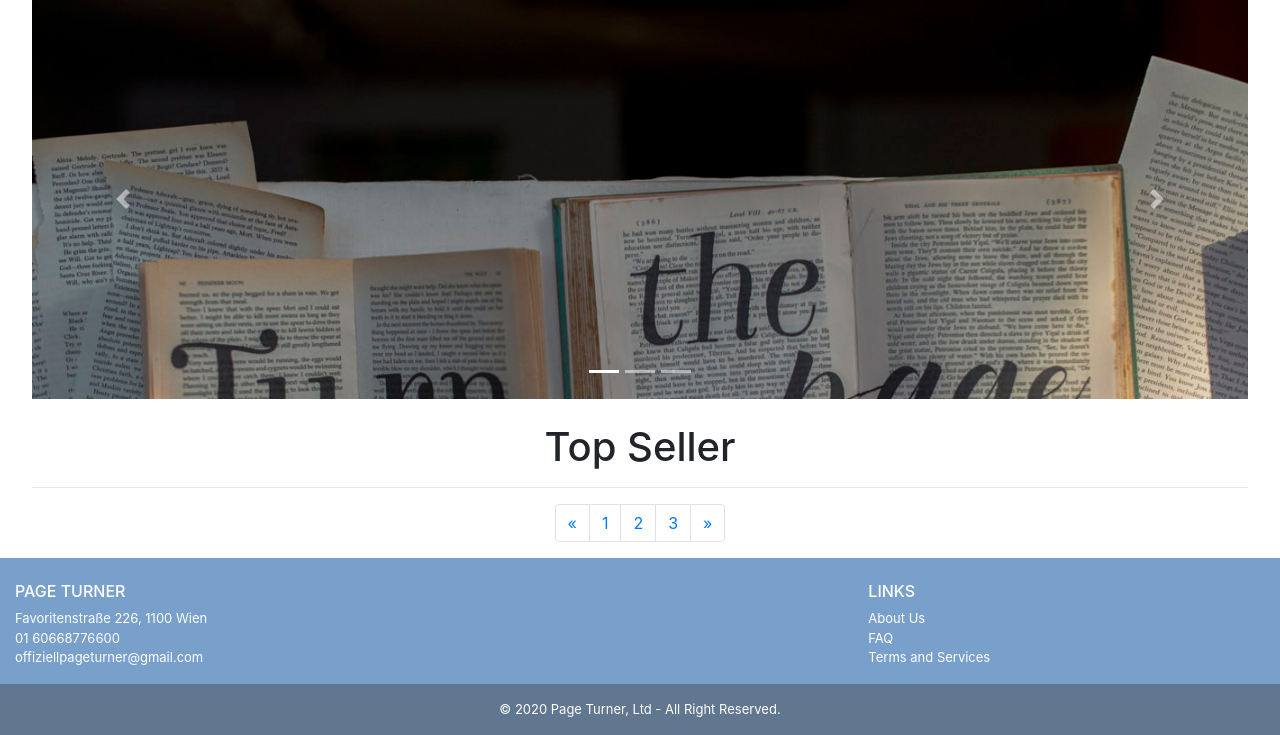
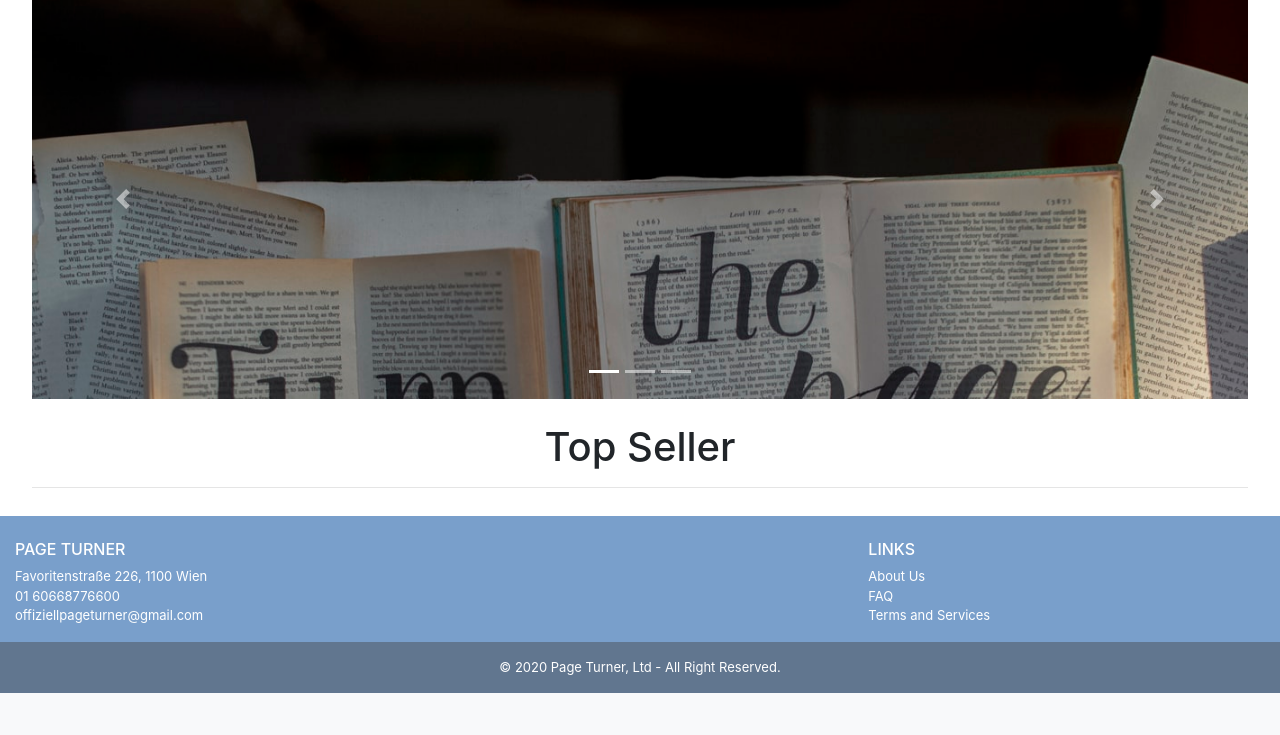
Before and after one commit to leobowenwang/page-turner, a PHP site: page /page-turner/ in a window 1280 px wide. Shown: the part 107-842 px from the top of the page. After the commit the page ends 800 px from the top, so only its background shows below. Run offline with PHP 8.4, Linux system fonts and the light colour scheme; some web fonts are replaced.

Commit message:
pagination deleted

```diff
--- a/index.php
+++ b/index.php
@@ -49,32 +49,6 @@ include $_SERVER['DOCUMENT_ROOT'] . "/page-turner/includes/nav.php";
             getEBookLists(9781453286142); //Playing for Keeps
         </script>
 
-        <!-- Pagination -->
-        <ul class="pagination justify-content-center">
-            <li class="page-item">
-                <a class="page-link" href="#" aria-label="Previous">
-                    <span aria-hidden="true">&laquo;</span>
-                    <span class="sr-only">Previous</span>
-                </a>
-            </li>
-            <li class="page-item">
-                <a class="page-link" href="#">1</a>
-            </li>
-            <li class="page-item">
-                <a class="page-link" href="#">2</a>
-            </li>
-            <li class="page-item">
-                <a class="page-link" href="#">3</a>
-            </li>
-            <li class="page-item">
-                <a class="page-link" href="#" aria-label="Next">
-                    <span aria-hidden="true">&raquo;</span>
-                    <span class="sr-only">Next</span>
-                </a>
-            </li>
-        </ul>
-
-
     </div>
     </body>
 <?php
```
Also changed, not shown: index_lb.php (+0 -26 lines).
